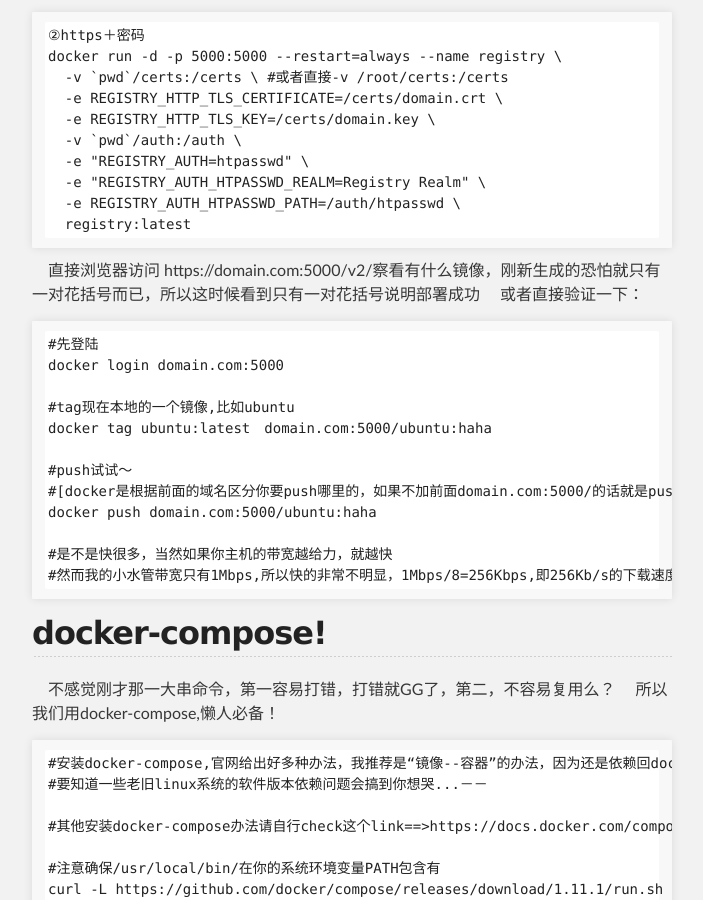
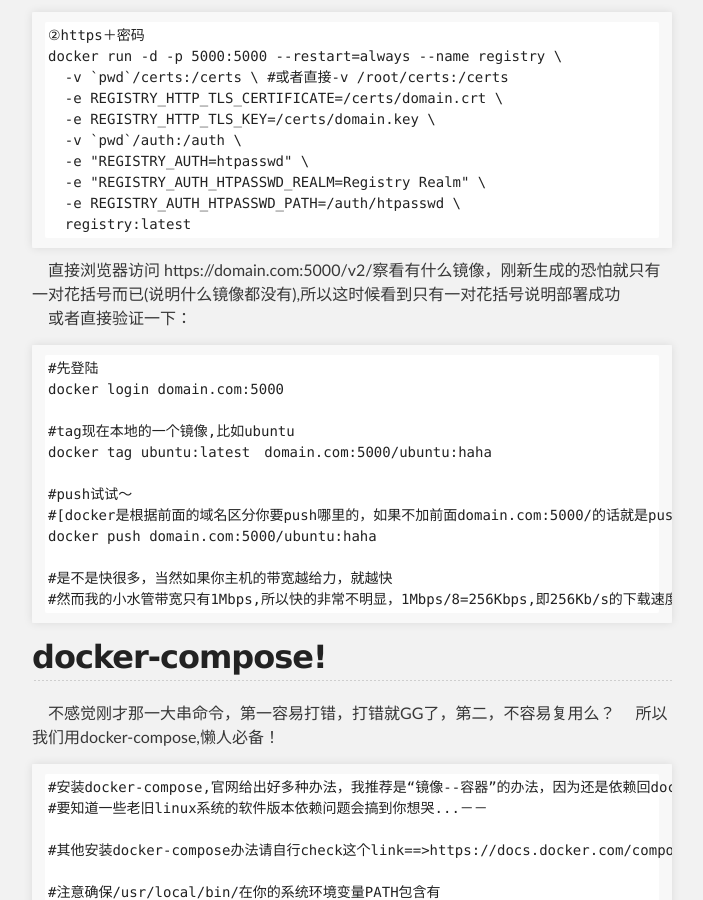
Before and after one commit to silbertmonaphia/silbertmonaphia.github.io, a Jekyll site: the page built from _posts/2017-03-03-Docker Registry--私有docker站.md, in a window 1280 px wide and 900 px high, scrolled down 2237 px. Shown: the whole window, without its empty margins (288-991 px from the left). Built offline with Jekyll 4.4.1, drawn with Linux system fonts in a browser that asks for light colours; some of the changed lines change nothing that is shown.

Commit message:
Update 2017-03-03-Docker Registry--私有docker站.md

````diff
--- a/_posts/2017-03-03-Docker Registry--私有docker站.md
+++ b/_posts/2017-03-03-Docker Registry--私有docker站.md
@@ -86,7 +86,7 @@ docker run -d -p 5000:5000 --restart=always --name registry \
   registry:latest
 ```
 
-　直接浏览器访问 https://domain.com:5000/v2/察看有什么镜像，刚新生成的恐怕就只有一对花括号而已，所以这时候看到只有一对花括号说明部署成功
+　直接浏览器访问 https://domain.com:5000/v2/察看有什么镜像，刚新生成的恐怕就只有一对花括号而已(说明什么镜像都没有),所以这时候看到只有一对花括号说明部署成功
 　或者直接验证一下：
 ```
 #先登陆
````
